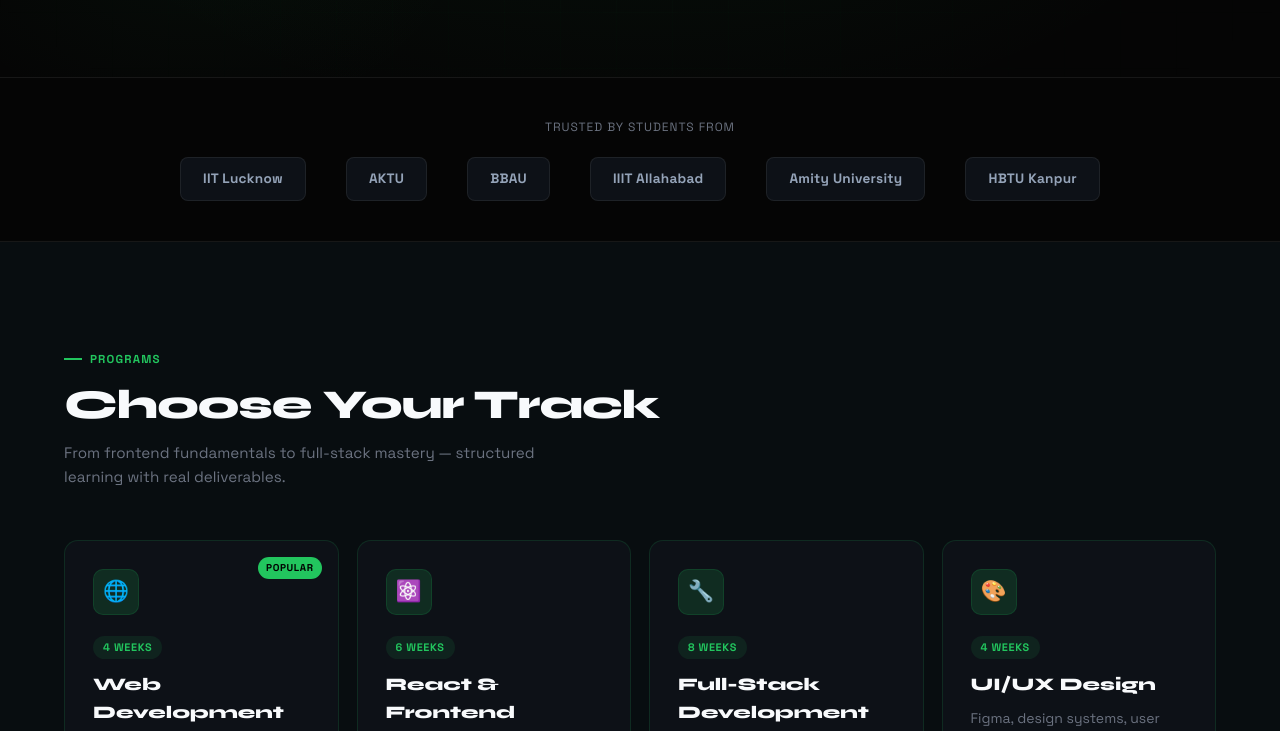
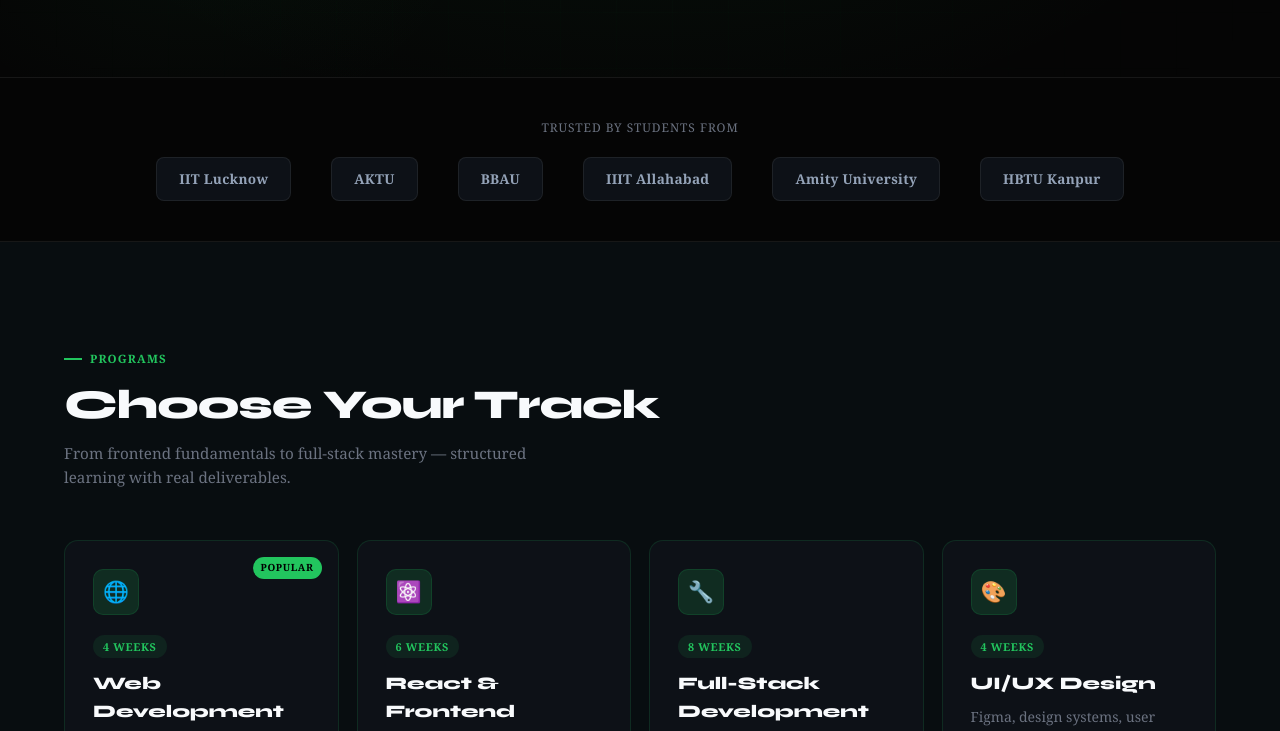
Before and after one commit to robin-ivi/devcraftx, a plain HTML site: page index.html in a window 1280 px wide. Shown: the part 772-1503 px from the top of the page. Drawn offline with Linux system fonts and the light colour scheme.

Commit message:
Change body font to Georgia for classic eye-catching serif
Co-authored-by: Copilot <223556219+Copilot@users.noreply.github.com>

```diff
--- a/index.html
+++ b/index.html
@@ -39,7 +39,7 @@
     body {
       background: var(--black);
       color: var(--white);
-      font-family: 'Space Grotesk', sans-serif;
+      font-family: 'Georgia', "Times New Roman", Times, serif !important;
       font-size: 16px;
       line-height: 1.6;
       overflow-x: hidden
```
